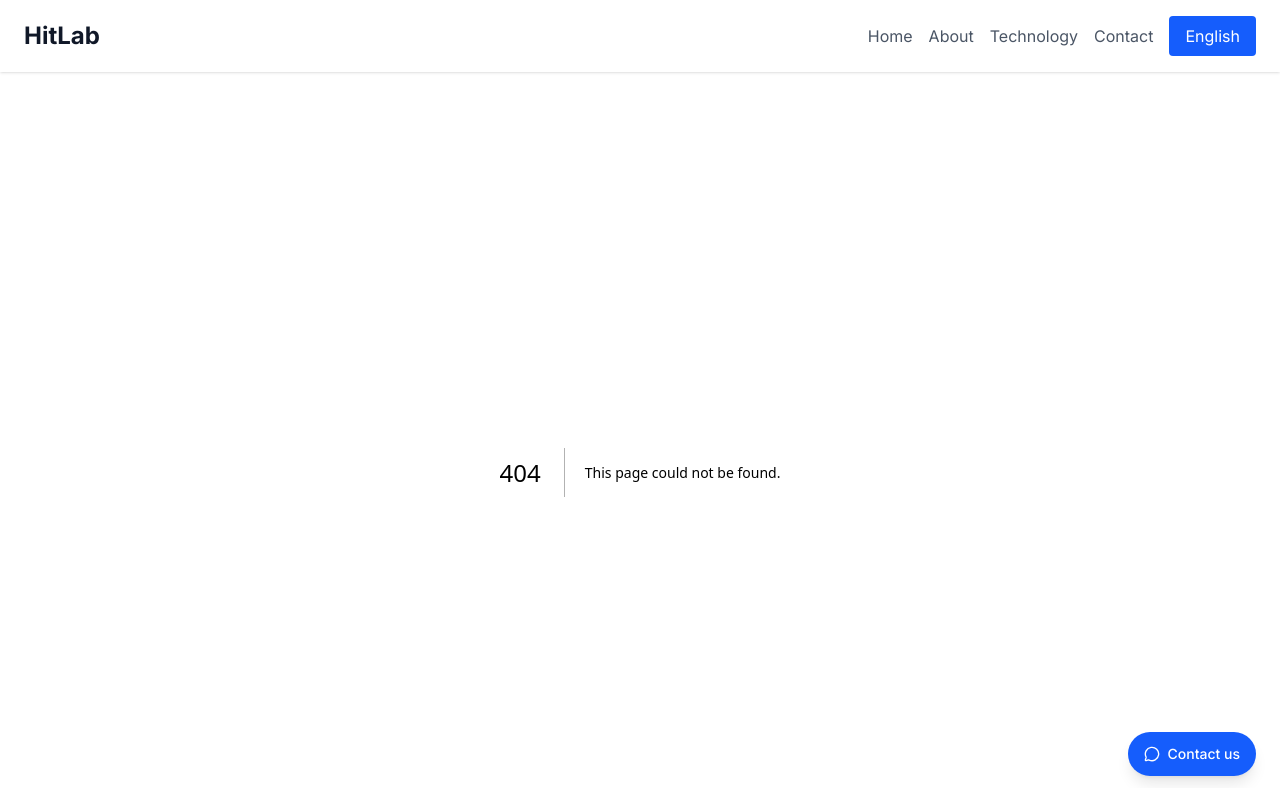
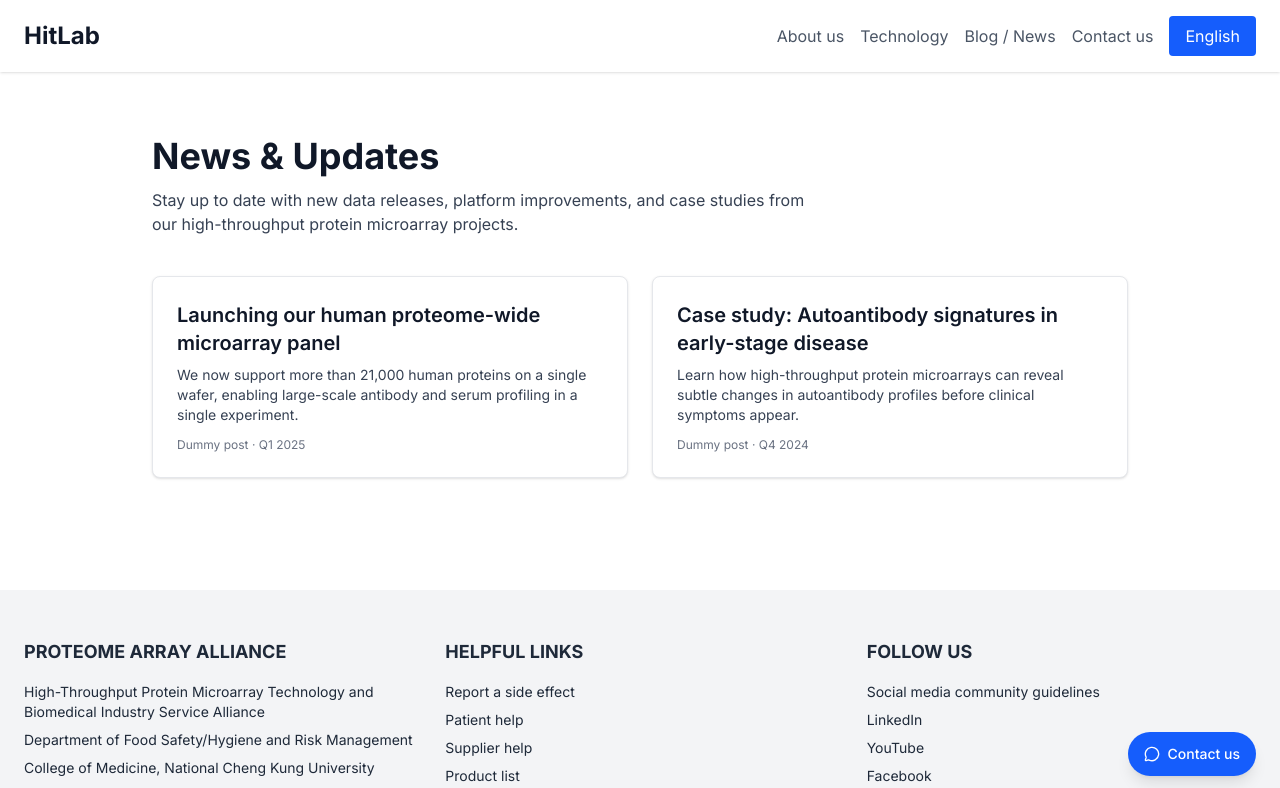
Before and after one commit to vishxrad/hitlab-website, a Next.js app: page /blog in a window 1280 px wide. Before the commit this address had no page. Shown: the top 788 px of the page. Built offline with nearby package versions, Linux system fonts and the light colour scheme.

Commit message:
dummy website setup done

```diff
--- /dev/null
+++ b/app/about/page.tsx
@@ -0,0 +1,22 @@
+'use client';
+
+export default function AboutPage() {
+  return (
+    <main className="max-w-5xl mx-auto px-6 py-16">
+      <section className="space-y-6">
+        <h1 className="text-3xl md:text-4xl font-bold text-gray-900">About HitLab</h1>
+        <p className="text-gray-700 leading-relaxed">
+          HitLab is a multidisciplinary team of scientists, engineers, and clinicians focused on
+          high-throughput protein microarray technology. We bridge fundamental proteomics research
+          and real-world clinical applications in drug development and precision medicine.
+        </p>
+        <p className="text-gray-700 leading-relaxed">
+          Our work spans assay development, biomarker discovery, and translational collaborations
+          with academic medical centers and industry partners. We combine robust wet-lab pipelines
+          with modern data analysis and visualization to help researchers make confident decisions
+          from complex proteome-wide data.
+        </p>
+      </section>
+    </main>
+  );
+}
--- /dev/null
+++ b/app/blog/page.tsx
@@ -0,0 +1,39 @@
+'use client';
+
+export default function BlogPage() {
+  return (
+    <main className="max-w-5xl mx-auto px-6 py-16 space-y-10">
+      <header className="space-y-3">
+        <h1 className="text-3xl md:text-4xl font-bold text-gray-900">News & Updates</h1>
+        <p className="text-gray-700 max-w-2xl">
+          Stay up to date with new data releases, platform improvements, and case studies from
+          our high-throughput protein microarray projects.
+        </p>
+      </header>
+
+      <section className="grid gap-6 md:grid-cols-2">
+        <article className="rounded-lg border border-gray-200 bg-white p-6 shadow-sm">
+          <h2 className="text-xl font-semibold text-gray-900">
+            Launching our human proteome-wide microarray panel
+          </h2>
+          <p className="mt-2 text-sm text-gray-700">
+            We now support more than 21,000 human proteins on a single wafer, enabling
+            large-scale antibody and serum profiling in a single experiment.
+          </p>
+          <p className="mt-3 text-xs text-gray-500">Dummy post · Q1 2025</p>
+        </article>
+
+        <article className="rounded-lg border border-gray-200 bg-white p-6 shadow-sm">
+          <h2 className="text-xl font-semibold text-gray-900">
+            Case study: Autoantibody signatures in early-stage disease
+          </h2>
+          <p className="mt-2 text-sm text-gray-700">
+            Learn how high-throughput protein microarrays can reveal subtle changes in autoantibody
+            profiles before clinical symptoms appear.
+          </p>
+          <p className="mt-3 text-xs text-gray-500">Dummy post · Q4 2024</p>
+        </article>
+      </section>
+    </main>
+  );
+}
--- /dev/null
+++ b/app/contact/page.tsx
@@ -0,0 +1,24 @@
+'use client';
+
+export default function ContactPage() {
+  return (
+    <main className="max-w-3xl mx-auto px-6 py-16">
+      <section className="space-y-6">
+        <h1 className="text-3xl md:text-4xl font-bold text-gray-900">Contact us</h1>
+        <p className="text-gray-700 leading-relaxed">
+          Interested in collaborating, running a pilot study, or learning more about our
+          high-throughput protein microarray platform? Send us a message and our team will
+          follow up with you.
+        </p>
+        <div className="mt-6 rounded-lg border border-gray-200 bg-white p-6 text-sm text-gray-700">
+          <p className="font-semibold text-gray-900">Email</p>
+          <p className="mt-1">example@hitlab.example.edu</p>
+          <p className="mt-4 font-semibold text-gray-900">Address</p>
+          <p className="mt-1">Department of Food Safety and Risk Management</p>
+          <p>College of Medicine, National Cheng Kung University</p>
+          <p>Tainan City 701401, Taiwan</p>
+        </div>
+      </section>
+    </main>
+  );
+}
--- a/app/locales/en/global.json
+++ b/app/locales/en/global.json
@@ -2,9 +2,10 @@
   "header": {
     "brand": "HitLab",
     "home": "Home",
-    "about": "About",
+    "aboutUs": "About us",
     "technology": "Technology",
-    "contact": "Contact"
+    "blog": "Blog / News",
+    "contactUs": "Contact us"
   },
   "contact": {
     "button": "Contact us",
--- a/app/locales/zh-TW/global.json
+++ b/app/locales/zh-TW/global.json
@@ -2,9 +2,10 @@
   "header": {
     "brand": "HitLab",
     "home": "首頁",
-    "about": "關於我們",
+    "aboutUs": "關於我們",
     "technology": "技術",
-    "contact": "聯絡我們"
+    "blog": "最新消息",
+    "contactUs": "聯絡我們"
   },
   "contact": {
     "button": "聯絡我們",
--- /dev/null
+++ b/app/technology/page.tsx
@@ -0,0 +1,41 @@
+'use client';
+
+export default function TechnologyPage() {
+  return (
+    <main className="max-w-5xl mx-auto px-6 py-16 space-y-8">
+      <header className="space-y-3">
+        <h1 className="text-3xl md:text-4xl font-bold text-gray-900">Our Technology</h1>
+        <p className="text-gray-700 max-w-2xl">
+          HitLab combines high-throughput protein microarray wafers with robust assay development
+          and data analysis pipelines to profile thousands of proteins in a single experiment.
+        </p>
+      </header>
+
+      <section className="grid gap-6 md:grid-cols-2">
+        <div className="rounded-lg border border-gray-200 bg-white p-6 shadow-sm space-y-2">
+          <h2 className="text-xl font-semibold text-gray-900">High-throughput wafers</h2>
+          <p className="text-sm text-gray-700">
+            Our current platforms include E. coli, yeast, and human proteome panels, enabling
+            broad coverage of antibody–antigen and protein–protein interactions.
+          </p>
+        </div>
+
+        <div className="rounded-lg border border-gray-200 bg-white p-6 shadow-sm space-y-2">
+          <h2 className="text-xl font-semibold text-gray-900">Signal quantification & analysis</h2>
+          <p className="text-sm text-gray-700">
+            We pair sensitive fluorescence-based readout with analysis pipelines for quality
+            control, background correction, and downstream biomarker discovery.
+          </p>
+        </div>
+      </section>
+
+      <section className="rounded-lg border border-dashed border-gray-300 bg-gray-50 p-6 text-sm text-gray-700">
+        <p className="font-semibold text-gray-900">Roadmap (dummy content)</p>
+        <p className="mt-2">
+          Future versions of this page can highlight specific platforms (e.g., AKT/MAPK signaling
+          arrays, autoantibody panels), data portals, and integration with clinical studies.
+        </p>
+      </section>
+    </main>
+  );
+}
--- a/components/LanguageSwitcher.tsx
+++ b/components/LanguageSwitcher.tsx
@@ -16,7 +16,7 @@ const LanguageSwitcher = () => {
         onClick={toggleLanguage}
         className="px-4 py-2 rounded bg-blue-600 text-white hover:bg-blue-700 transition-colors"
       >
-        {i18n.language === 'en' ? '繁體中文' : 'English'}
+        {i18n.language === 'en' ? '中文' : 'English'}
       </button>
     </div>
   );
--- a/components/MicroarrayChip.tsx
+++ b/components/MicroarrayChip.tsx
@@ -1,4 +1,3 @@
-
 "use client";
 import React, { useState, useMemo } from "react";
 import { Activity, Cpu, Zap, Search, Database, BarChart3, Dna, Microscope } from "lucide-react";
@@ -30,18 +29,18 @@ const ProteinHoverCard = ({
 }) => {
   const isFailure = status === "failed";
   return (
-    <div className="pointer-events-none fixed z-40 -translate-x-1/2 -translate-y-full whitespace-nowrap rounded-md bg-slate-900 px-3 py-1.5 text-xs font-medium text-slate-100 shadow-lg ring-1 ring-slate-700/80">
+    <div className="pointer-events-none fixed z-40 -translate-x-1/2 -translate-y-full whitespace-nowrap rounded-md bg-white px-3 py-1.5 text-xs font-medium text-slate-900 shadow-lg ring-1 ring-slate-200">
       <div className="flex items-center gap-2">
         <span
-          className={`h-1.5 w-1.5 rounded-full shadow-[0_0_8px_rgba(52,211,153,0.8)] ${
-            isFailure ? "bg-red-400 shadow-[0_0_8px_rgba(248,113,113,0.9)]" : "bg-emerald-400"
+          className={`h-1.5 w-1.5 rounded-full shadow-[0_0_6px_rgba(34,197,94,0.8)] ${
+            isFailure ? "bg-red-400 shadow-[0_0_6px_rgba(248,113,113,0.9)]" : "bg-emerald-400"
           }`}
         />
-        <span className="font-semibold tracking-wide">
+        <span className="font-semibold tracking-wide text-slate-900">
           {protein.gene}
         </span>
       </div>
-      <div className="mt-0.5 flex flex-col gap-0.5 text-[10px] text-slate-300/90">
+      <div className="mt-0.5 flex flex-col gap-0.5 text-[10px] text-slate-600">
         <div className="flex gap-3">
           <span>UniProt: {protein.uniprot ?? "N/A"}</span>
           <span>Entrez: {protein.entrez ?? "N/A"}</span>
@@ -50,13 +49,13 @@ const ProteinHoverCard = ({
           <span
             className={`inline-flex items-center rounded-sm px-1.5 py-0.5 text-[9px] font-semibold uppercase tracking-wide ${
               isFailure
-                ? "bg-red-500/20 text-red-300 ring-1 ring-red-500/40"
-                : "bg-emerald-500/15 text-emerald-300 ring-1 ring-emerald-500/40"
+                ? "bg-red-100 text-red-700 ring-1 ring-red-200"
+                : "bg-emerald-50 text-emerald-700 ring-1 ring-emerald-200"
             }`}
           >
             {isFailure ? "Low binding" : "Strong binding"}
           </span>
-          <span className="text-slate-300/80">
+          <span className="text-slate-500">
             Signal: {bindingPercent}%
           </span>
         </div>
@@ -201,6 +200,21 @@ const MicroarrayChip = () => {
             />
           ))}
         </div>
+        {/* Color key / legend */}
+        <div className="mt-4 flex flex-wrap items-center gap-4 text-[11px] text-gray-600">
+          <div className="flex items-center gap-2">
+            <span className="h-2.5 w-2.5 rounded-full bg-blue-500" />
+            <span>Detected binding signal</span>
+          </div>
+          <div className="flex items-center gap-2">
+            <span className="h-2.5 w-2.5 rounded-full bg-blue-300" />
+            <span>Weak / low-intensity signal</span>
+          </div>
+          <div className="flex items-center gap-2">
+            <span className="h-2.5 w-2.5 rounded-full bg-red-500" />
+            <span>Failed / very low binding</span>
+          </div>
+        </div>
       </div>
     </div>
   );
--- a/components/Navbar.tsx
+++ b/components/Navbar.tsx
@@ -13,17 +13,17 @@ const Navbar = () => {
           {t('header.brand')}
         </Link>
         <div className="flex items-center space-x-4">
-          <Link href="/" className="text-gray-600 hover:text-blue-600">
-            {t('header.home')}
-          </Link>
           <Link href="/about" className="text-gray-600 hover:text-blue-600">
-            {t('header.about')}
+            {t('header.aboutUs')}
           </Link>
           <Link href="/technology" className="text-gray-600 hover:text-blue-600">
             {t('header.technology')}
           </Link>
+          <Link href="/blog" className="text-gray-600 hover:text-blue-600">
+            {t('header.blog')}
+          </Link>
           <Link href="/contact" className="text-gray-600 hover:text-blue-600">
-            {t('header.contact')}
+            {t('header.contactUs')}
           </Link>
           <LanguageSwitcher />
         </div>
```
